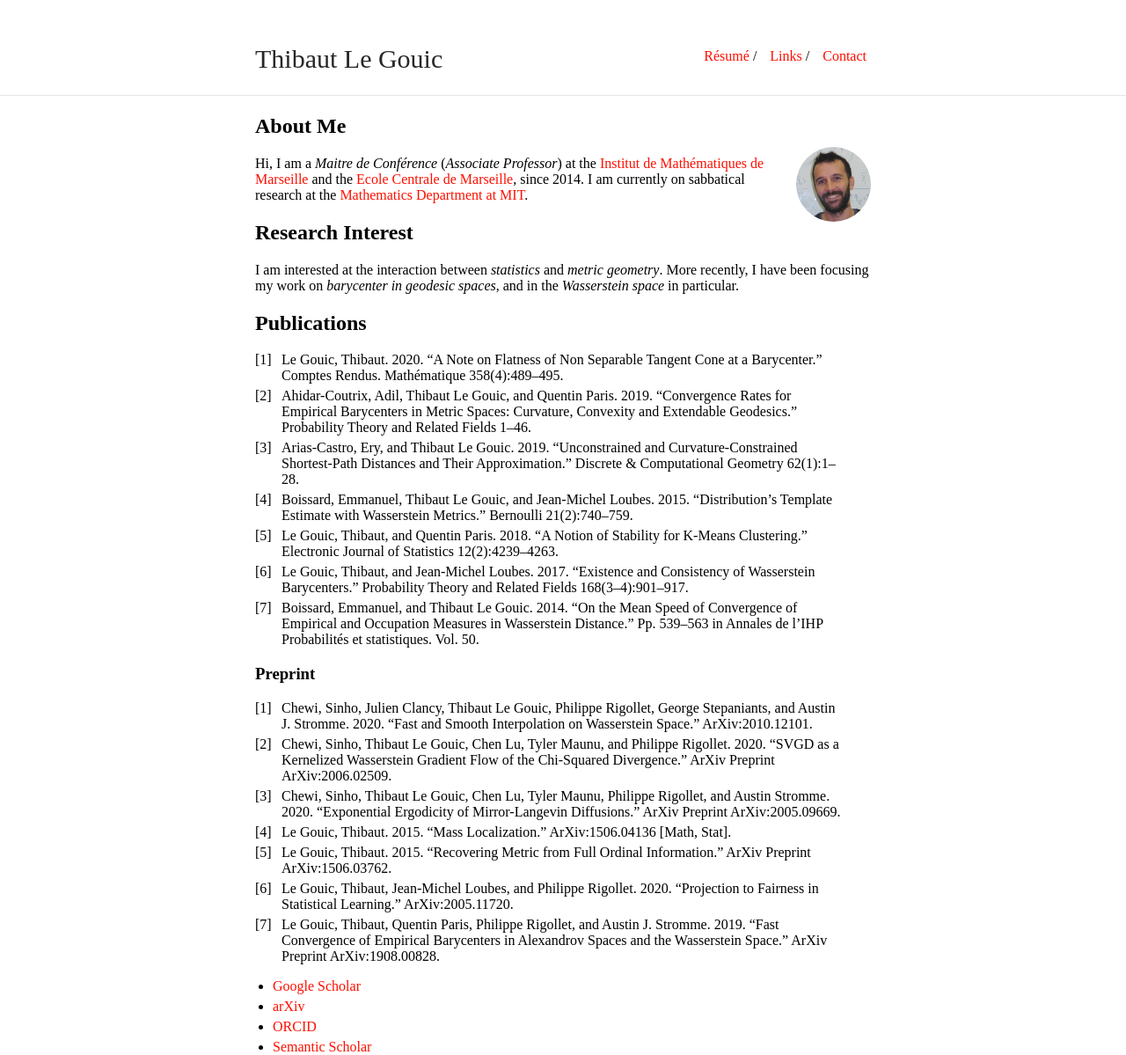
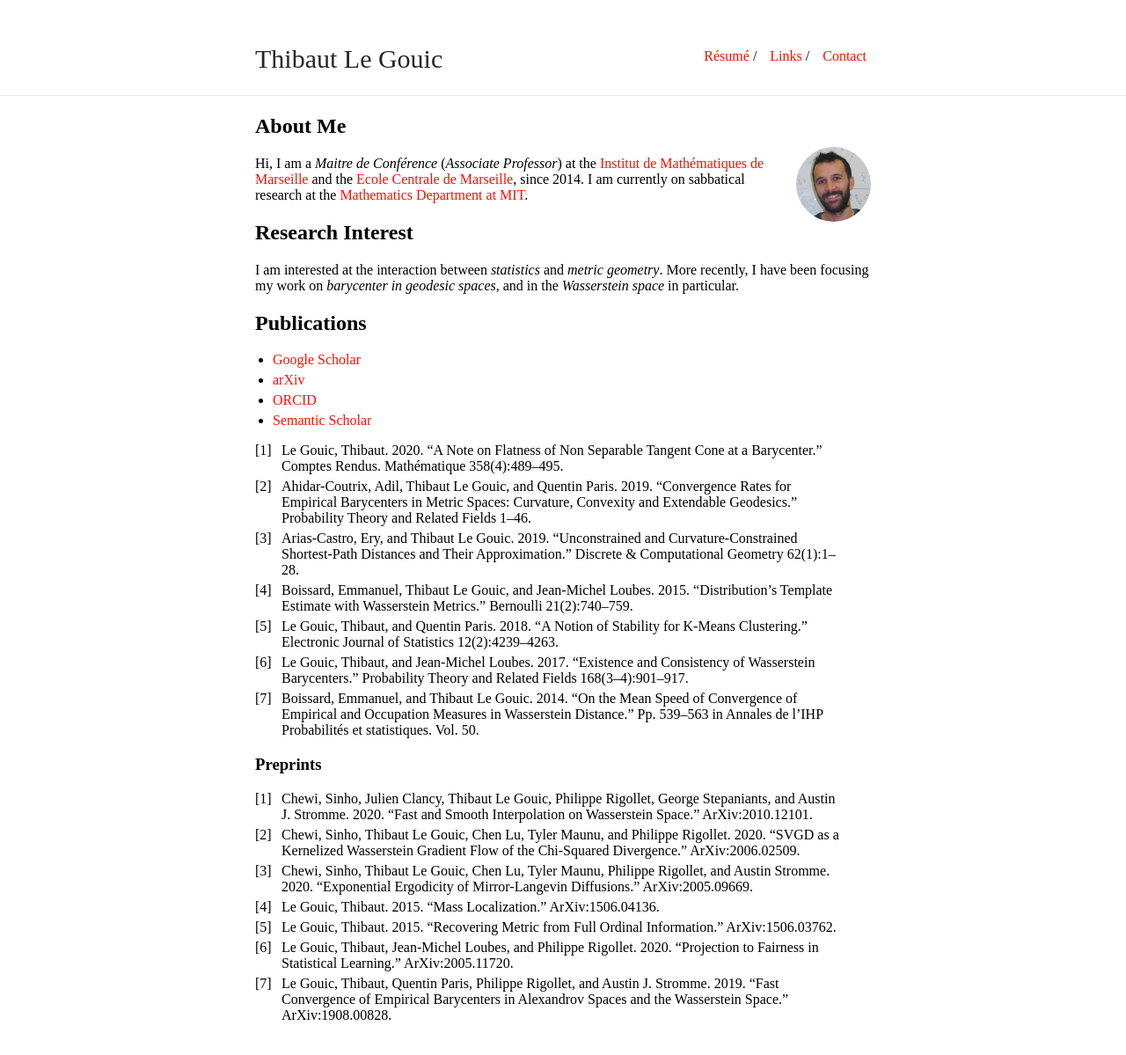
Before and after one commit to ThibautLG/thibautlg.github.io, a Jekyll site: the page built from index.md, in a window 1280 px wide. Shown: the whole page at 88% size. Built offline with Jekyll 4.4.1, drawn with Linux system fonts in a browser that asks for light colours; our own code applies the rules of GitHub Pages for plain Markdown files; after the commit the page ends 1163 px from its top, so only the background shows below that.

Commit message:
ajout publis

```diff
--- a/index.md
+++ b/index.md
@@ -24,19 +29,12 @@ More recently, I have been focusing my work on *barycenter in geodesic spaces*,
 1. Le Gouic, Thibaut, and Jean-Michel Loubes. 2017. “Existence and Consistency of Wasserstein Barycenters.” Probability Theory and Related Fields 168(3–4):901–917.
 1. Boissard, Emmanuel, and Thibaut Le Gouic. 2014. “On the Mean Speed of Convergence of Empirical and Occupation Measures in Wasserstein Distance.” Pp. 539–563 in Annales de l’IHP Probabilités et statistiques. Vol. 50.
 
-### Preprint
+### Preprints
 
 1. Chewi, Sinho, Julien Clancy, Thibaut Le Gouic, Philippe Rigollet, George Stepaniants, and Austin J. Stromme. 2020. “Fast and Smooth Interpolation on Wasserstein Space.” ArXiv:2010.12101.
-1. Chewi, Sinho, Thibaut Le Gouic, Chen Lu, Tyler Maunu, and Philippe Rigollet. 2020. “SVGD as a Kernelized Wasserstein Gradient Flow of the Chi-Squared Divergence.” ArXiv Preprint ArXiv:2006.02509.
-1. Chewi, Sinho, Thibaut Le Gouic, Chen Lu, Tyler Maunu, Philippe Rigollet, and Austin Stromme. 2020. “Exponential Ergodicity of Mirror-Langevin Diffusions.” ArXiv Preprint ArXiv:2005.09669.
-1. Le Gouic, Thibaut. 2015. “Mass Localization.” ArXiv:1506.04136 [Math, Stat].
-1. Le Gouic, Thibaut. 2015. “Recovering Metric from Full Ordinal Information.” ArXiv Preprint ArXiv:1506.03762.
+1. Chewi, Sinho, Thibaut Le Gouic, Chen Lu, Tyler Maunu, and Philippe Rigollet. 2020. “SVGD as a Kernelized Wasserstein Gradient Flow of the Chi-Squared Divergence.” ArXiv:2006.02509.
+1. Chewi, Sinho, Thibaut Le Gouic, Chen Lu, Tyler Maunu, Philippe Rigollet, and Austin Stromme. 2020. “Exponential Ergodicity of Mirror-Langevin Diffusions.”  ArXiv:2005.09669.
+1. Le Gouic, Thibaut. 2015. “Mass Localization.” ArXiv:1506.04136.
+1. Le Gouic, Thibaut. 2015. “Recovering Metric from Full Ordinal Information.” ArXiv:1506.03762.
 1. Le Gouic, Thibaut, Jean-Michel Loubes, and Philippe Rigollet. 2020. “Projection to Fairness in Statistical Learning.” ArXiv:2005.11720.
-1. Le Gouic, Thibaut, Quentin Paris, Philippe Rigollet, and Austin J. Stromme. 2019. “Fast Convergence of Empirical Barycenters in Alexandrov Spaces and the Wasserstein Space.” ArXiv Preprint ArXiv:1908.00828.
-
-
-
-* [Google Scholar](https://scholar.google.fr/citations?user=GhBBcugAAAAJ)
-* [arXiv](https://arxiv.org/search/?searchtype=author&query=Gouic%2C+T+L)
-* [ORCID](https://orcid.org/0000-0001-6983-2794)
-* [Semantic Scholar](https://www.semanticscholar.org/author/Thibaut-Le-Gouic/2270369)
+1. Le Gouic, Thibaut, Quentin Paris, Philippe Rigollet, and Austin J. Stromme. 2019. “Fast Convergence of Empirical Barycenters in Alexandrov Spaces and the Wasserstein Space.” ArXiv:1908.00828.
```
Also changed, not shown: other parts of index.md (+5 -0 lines).
